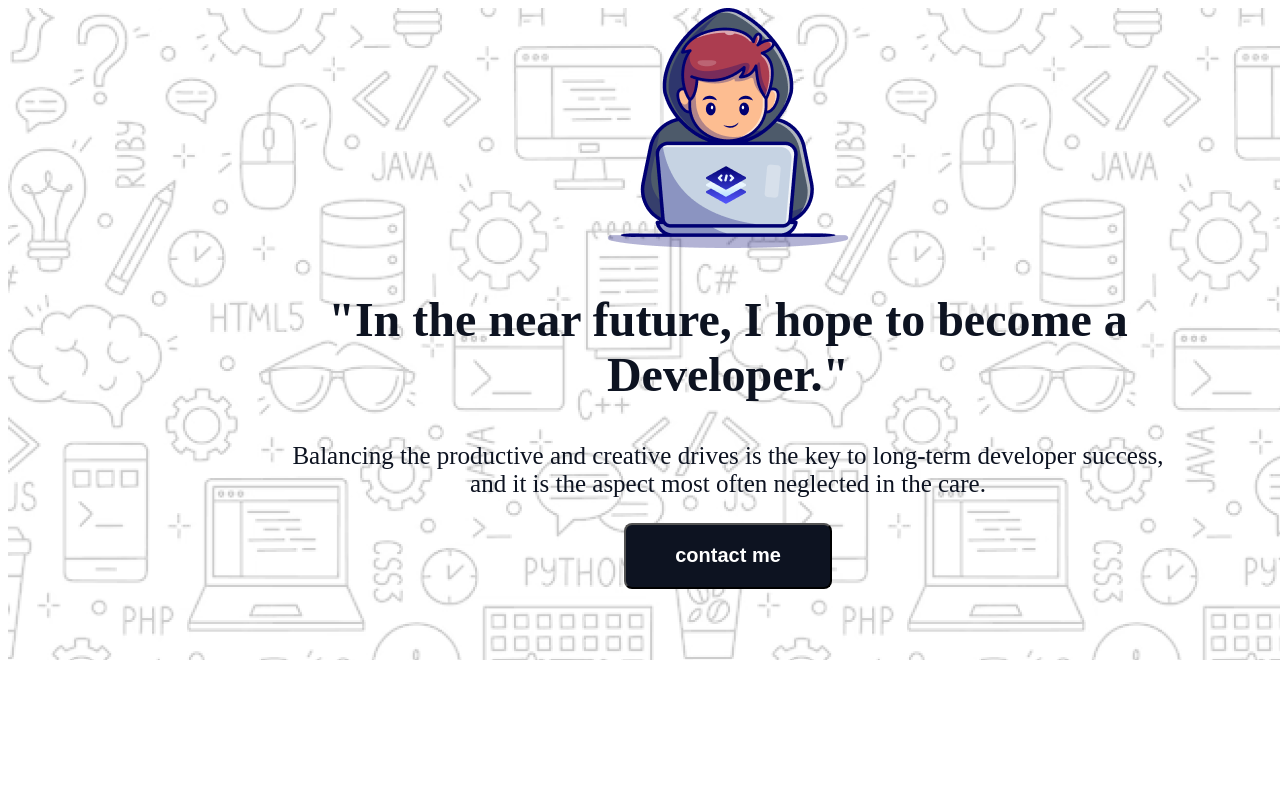
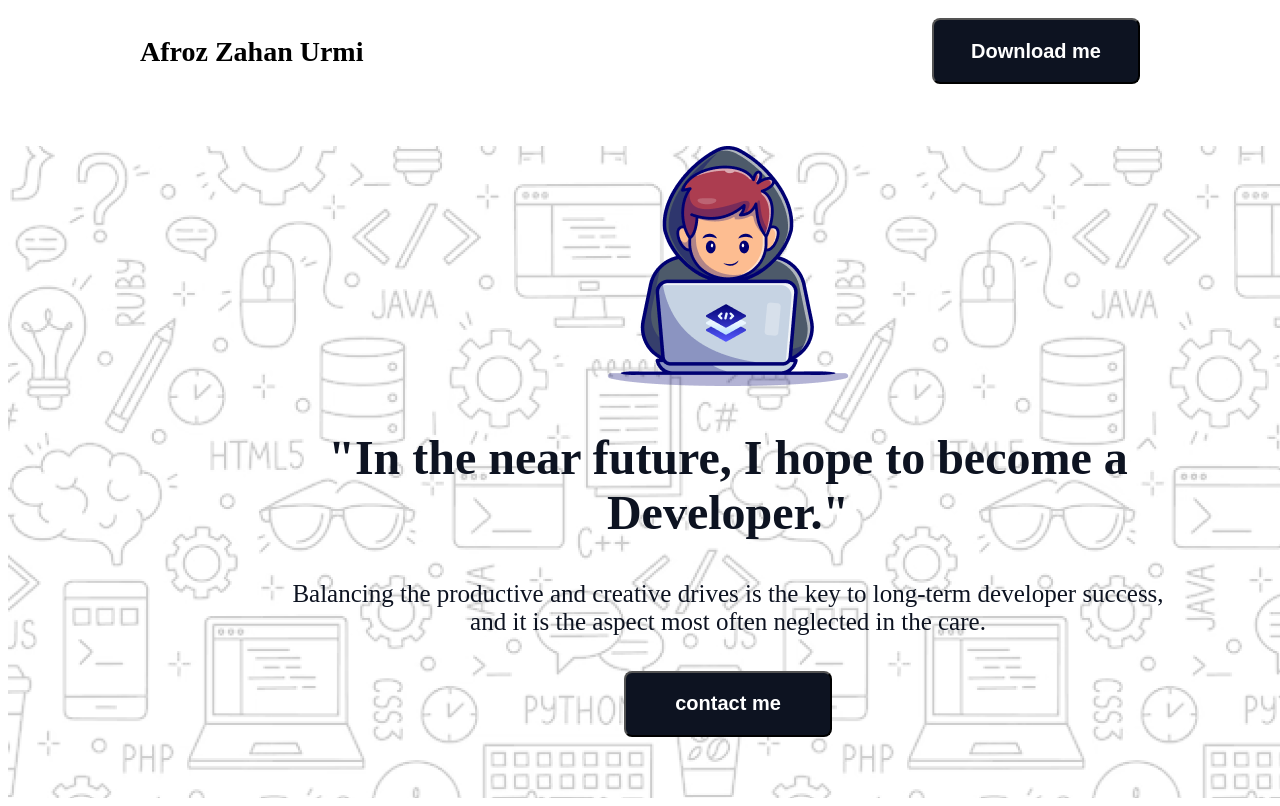
Before and after one commit to afrojzahanurmi/first-assignment, a plain HTML site: page index.html in a window 1280 px wide. Shown: the top 806 px of the page. Drawn offline with Linux system fonts and the light colour scheme; a web font is replaced by a local one.

Commit message:
added nav style

```diff
--- a/index.html
+++ b/index.html
@@ -8,6 +8,10 @@
 </head>
 <body>
     <header>
+        <nav>
+            <p> Afroz Zahan Urmi</p>
+            <button class="btn-style"> Download me</button>
+        </nav>
         <section class="banner">
 
          <div class="banner-content">
--- a/style/style.css
+++ b/style/style.css
@@ -1,5 +1,15 @@
 @import url('https://fonts.googleapis.com/css2?family=Azeret+Mono:ital,wght@0,100..900;1,100..900&display=swap');
 
+nav {
+    display: flex;
+    justify-content: space-between;
+    margin: 0 auto;
+    width: 1000px;
+    }
+nav p{
+    font-size: 28px;
+    font-weight: 800;
+}
 
 /*banner style*/
 .banner{
@@ -7,6 +17,7 @@
     height: 652px;
     background-image: url('../assets/Hero-bg.png');
     margin: 0 auto;
+    margin-top: 50px;
 }
 .banner-content{
     text-align: center;
@@ -33,4 +44,5 @@ color: rgb(255, 255, 255);
 font-size: 20px;
 font-weight: 600;
 text-align: center;
+margin-top: 10px;
 }
```
